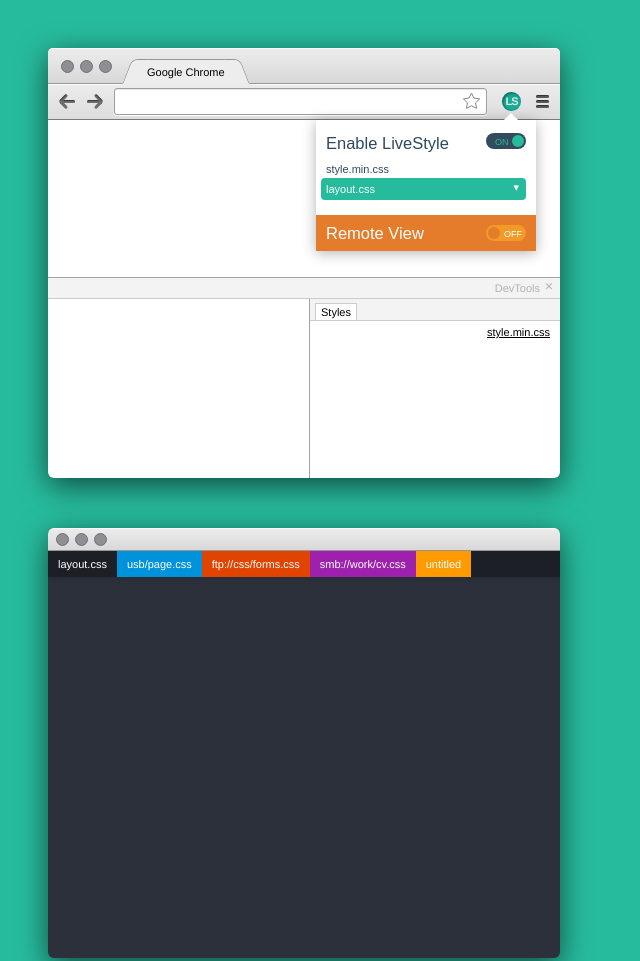
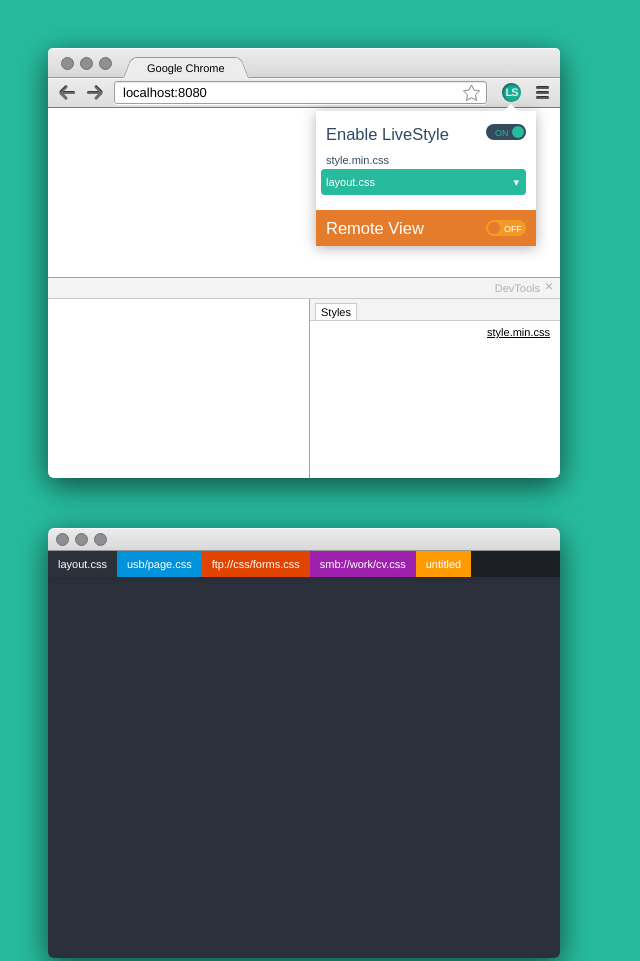
Before and after one commit to livestyle/quick-tour, a website: page assets.html in a window 1280 px wide. Shown: the top 961 px of the page, without its empty margins (0-640 px from the left). Drawn offline with Linux system fonts and the light colour scheme.

Commit message:
Minor tweaks

```diff
--- a/assets.html
+++ b/assets.html
@@ -27,7 +27,7 @@
 			<i class="qt-browser__arrow-icon qt-browser__arrow-icon_forward"></i>
 			<i class="qt-browser__ls-icon"></i>
 			<i class="qt-browser__options-icon"></i>
-			<div class="qt-browser__address-bar"></div>
+			<div class="qt-browser__address-bar">localhost:8080</div>
 
 			<div class="qt-livestyle">
 				<section class="qt-livestyle__main">
--- a/css/assets/browser.css
+++ b/css/assets/browser.css
@@ -10,7 +10,7 @@
 }
 
 .qt-browser .qt-app-icon__group {
-	top: 12px;
+	top: 9px;
 }
 
 .qt-browser__title-bar {
@@ -18,7 +18,7 @@
 	background-image: linear-gradient(to bottom, #ededed 0%, #d8d8d8 100%);
 	box-shadow: inset 0px 1px 0px 0px rgba(255,255,255,0.8);
 	border-bottom: 1px solid #969696;
-	height: 35px;
+	height: 29px;
 	position: relative;
 	z-index: 2;
 }
@@ -39,7 +39,7 @@
 	background-image: linear-gradient(to bottom, #ececec 0%, #ddd 100%);
 	box-shadow: inset 0px 1px 0px 0px rgba(255,255,255,0.8);
 	border-bottom: 1px solid #7a7a7a;
-	height: 35px;
+	height: 29px;
 	position: relative;
 }
 
@@ -48,7 +48,7 @@
 	background: #ededed;
 	left: 90px;
 	bottom: -2px;
-	padding: 6px 9px;
+	padding: 4px 9px;
 	border-top: 1px solid #979797;
 	border-bottom: 1px solid #ececec;
 }
@@ -82,31 +82,26 @@
 
 .qt-browser__address-bar {
 	position: absolute;
+	top: 3px;
 	left: 66px;
 	right: 73px;
-	height: 25px;
+	height: 21px;
 	line-height: 25px;
 	border-radius: 3px;
 	background: #ffffff;
 	box-shadow: 0px 1px 1px 0px #ffffff, inset 0px 1px 1px 0px rgba(0,0,0,0.1);
 	border: 1px solid #9e9e9e;
-	top: 4px;
+	padding-left: 8px;
+	font-size: 13px;
+	line-height: 1.7;
 }
 
 .qt-browser__address-bar::after {
 	content: url(star.svg);
 	position: absolute;
 	right: 6px;
-	top: 4px;
-}
-
-.qt-browser__toolbar-icon-holder {
-	display: inline-block;
-	width: 30px;
-	height: 35px;
-	position: relative;
-	text-align: center;
-	background-color: red;
+	top: 3px;
+	height: 17px;
 }
 
 .qt-browser__arrow-icon {
@@ -116,7 +111,7 @@
 	height: 3px;
 	border-radius: 2px;
 	background: #6d6d6d;
-	top: 16px;
+	top: 13px;
 	left: 13px;
 	box-shadow: inset 0px 1px 1px 0px rgba(0,0,0,0.50);
 }
@@ -163,7 +158,7 @@
 
 .qt-browser__options-icon {
 	right: 11px;
-	top: 11px;
+	top: 8px;
 }
 
 .qt-browser__options-icon::before {
@@ -177,7 +172,7 @@
 .qt-browser__ls-icon {
 	position: absolute;
 	right: 39px;
-	top: 8px;
+	top: 5px;
 	width: 19px;
 	height: 19px;
 	text-align: center;
@@ -209,6 +204,7 @@
 .qt-browser__devtools::before {
 	display: block;
 	content: 'DevTools';
+	line-height: 1.1;
 	color: #B2B2B2;
 	background: #f3f3f3;
 	padding: 4px 20px;
--- a/css/assets/editor.css
+++ b/css/assets/editor.css
@@ -36,6 +36,7 @@
 	color: #fff;
 	padding: 7px 10px;
 	float: left;
+	background: #2b303b;
 }
 
 .qt-editor__tab[data-source="usb"] {
--- a/css/assets/livestyle.css
+++ b/css/assets/livestyle.css
@@ -4,7 +4,7 @@
 	z-index: 10;
 	padding: 15px 10px;
 	width: 200px;
-	top: 36px;
+	top: 33px;
 	right: 24px;
 	box-shadow: 0px 2px 13px 0px rgba(0,0,0,0.30);
 	font-family: 'PT Sans', arial, sans-serif;
@@ -76,7 +76,8 @@
 .qt-livestyle__editor-file {
 	background: #26bb9d;
 	color: #fff;
-	padding: 5px;
+	padding: 8px 5px 7px;
+	line-height: 1;
 	border-radius: 4px;
 	margin: 3px 0 0 -5px;
 	position: relative;
@@ -86,7 +87,7 @@
 	position: absolute;
 	content: '▾';
 	right: 7px;
-	top: 3px;
+	top: 8px;
 }
 
 .qt-livestyle__rv {
```
Also changed, not shown: css/arrow.svg (deleted).
